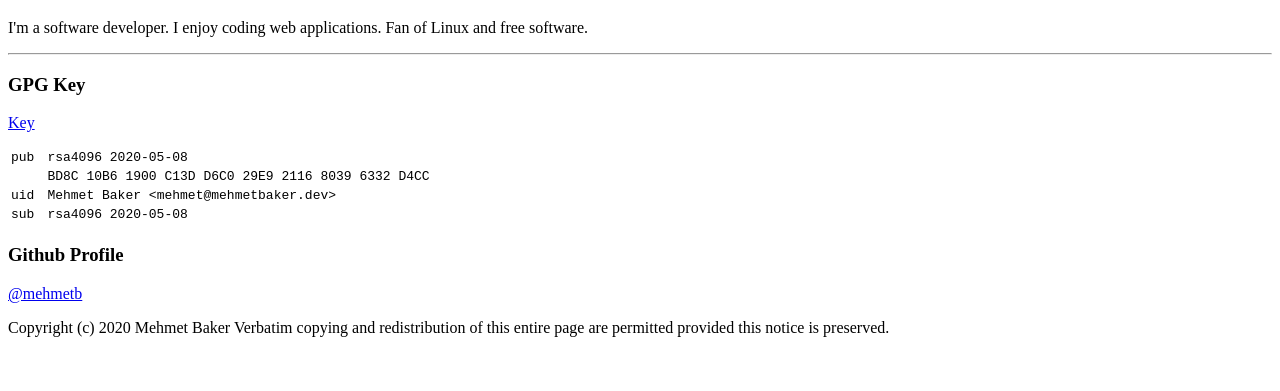
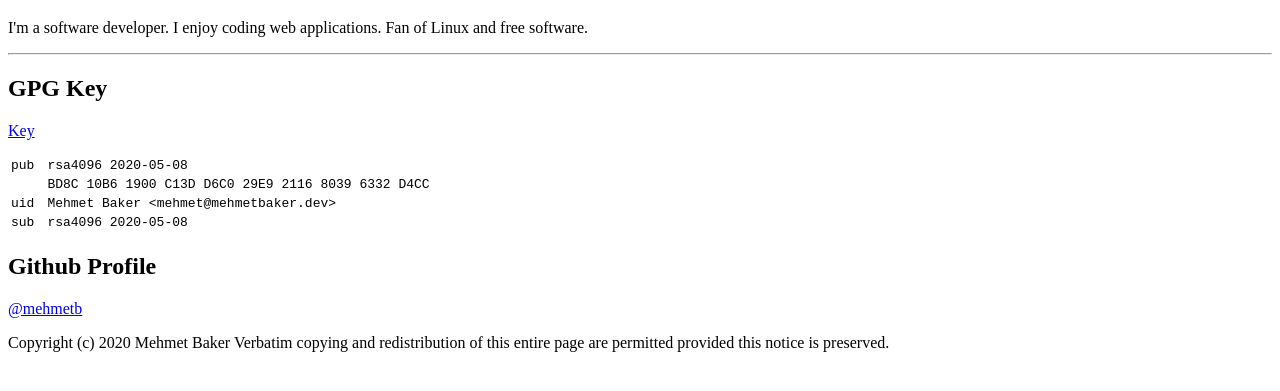
Before and after one commit to mehmetb/mehmetbaker.dev, a website: page public/index.html in a window 1280 px wide. Shown: the part 61-452 px from the top of the page. Drawn offline with Linux system fonts and the light colour scheme.

Commit message:
Updated headers
Signed-off-by: Mehmet Baker <mehmet@mehmetbaker.dev>

```diff
--- a/public/index.html
+++ b/public/index.html
@@ -54,7 +54,7 @@
       <hr />
 
       <article>
-        <h3>GPG Key</h3>
+        <h2>GPG Key</h2>
 
         <a href="/pubkey.txt" download>Key</a>
 
@@ -82,7 +82,7 @@
       </article>
 
       <article>
-        <h3>Github Profile</h3>
+        <h2>Github Profile</h2>
         <p><a href="https://github.com/mehmetb">@mehmetb</a></p>
       </article>
     </main>
```
